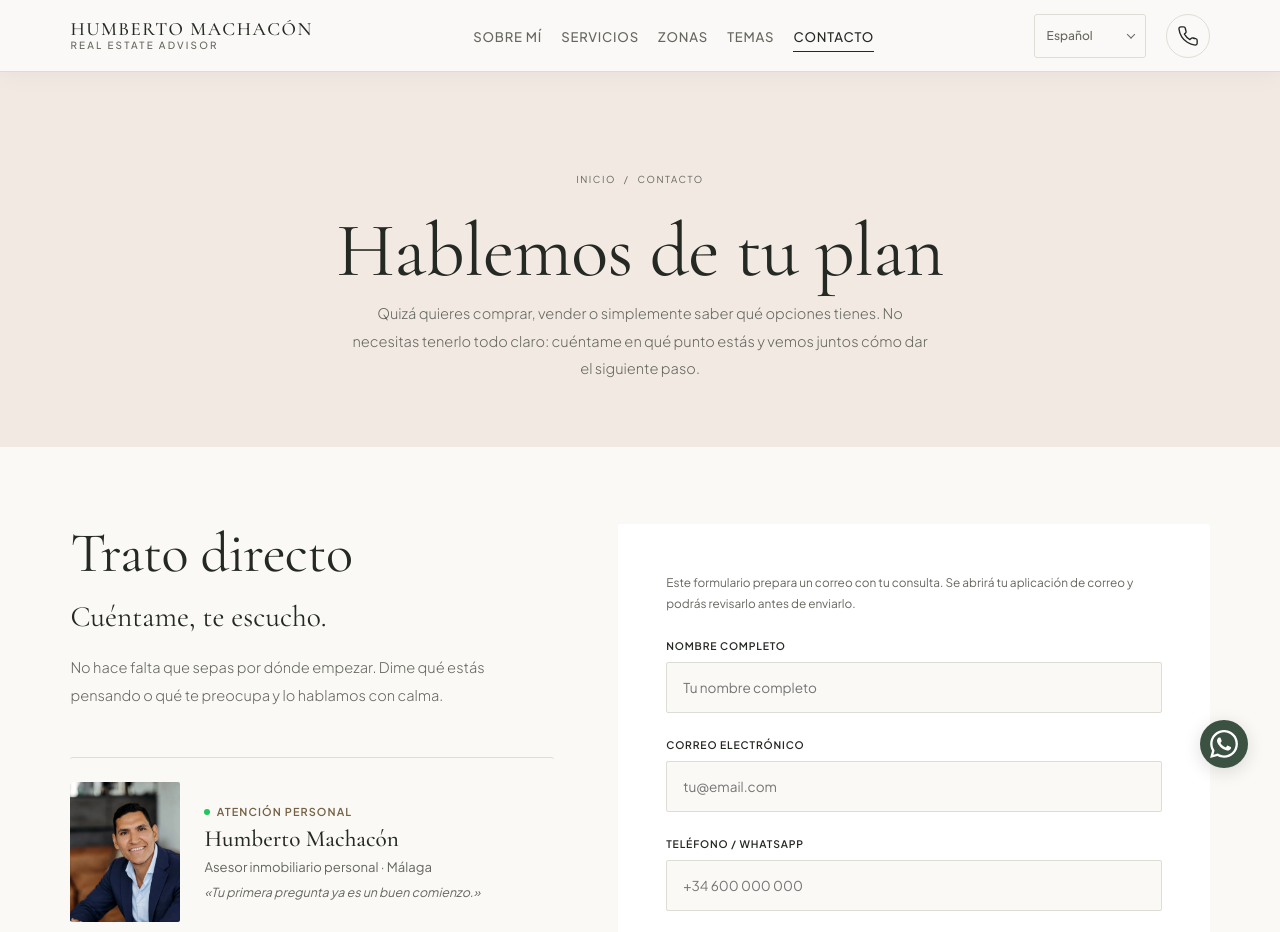
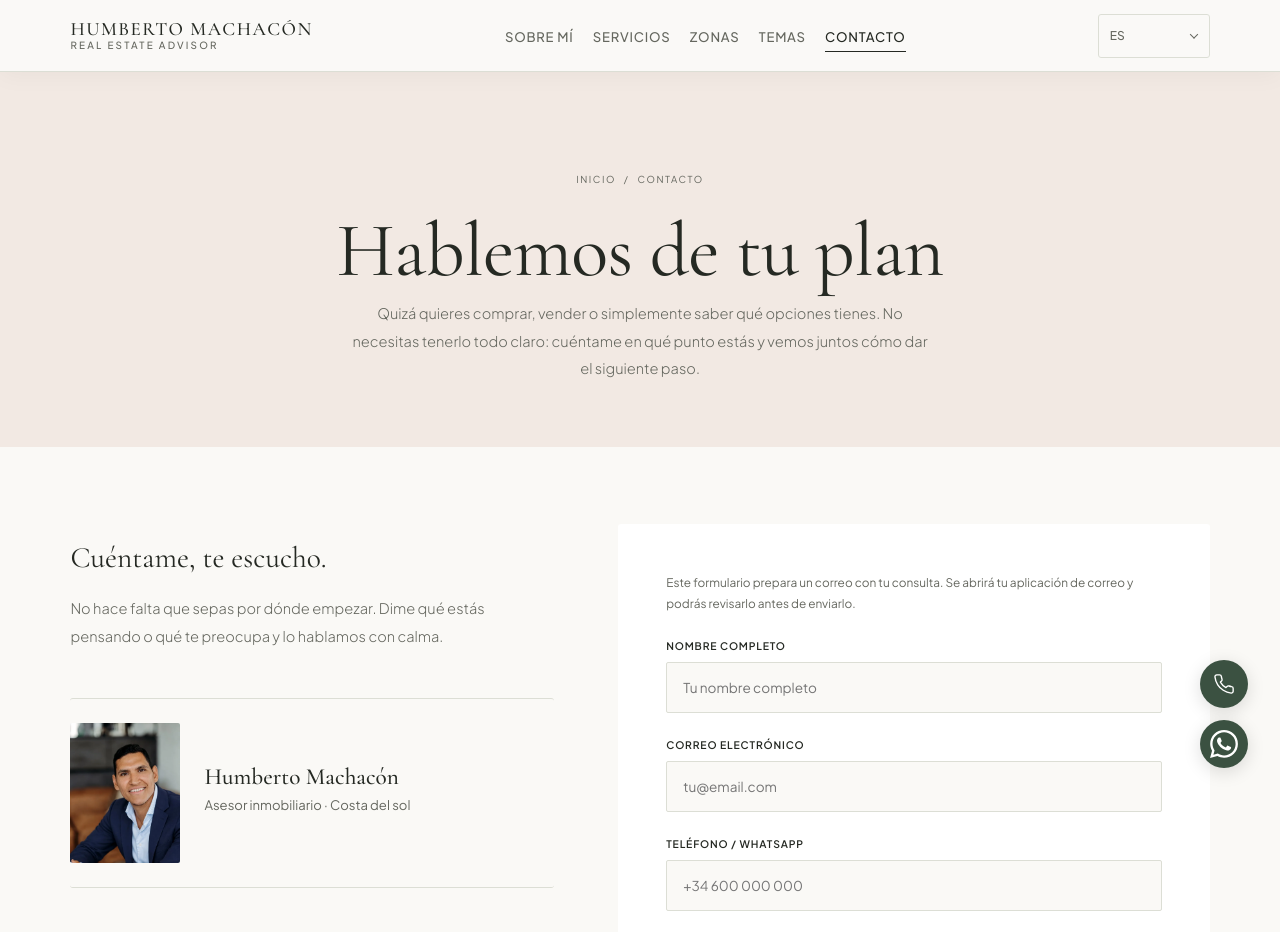
Before and after one commit to regrowcode/humbertomachaconsite, a website built with Vite: page contacto.html in a window 1280 px wide. Shown: the top 932 px of the page. Built offline with nearby package versions, Linux system fonts and the light colour scheme.

```diff
--- a/contacto.html
+++ b/contacto.html
@@ -35,14 +35,11 @@
         <div class="nav-actions">
           <div class="lang-switcher">
             <select class="lang-select" id="lang-switcher" aria-label="Seleccionar idioma">
-              <option value="es" lang="es" selected>Español</option>
-              <option value="en" lang="en">English</option>
-              <option value="de" lang="de">Deutsch</option>
+              <option value="es" lang="es" selected>ES</option>
+              <option value="en" lang="en">EN</option>
+              <option value="de" lang="de">DE</option>
             </select>
           </div>
-          <a href="tel:+34600000000" class="header-call-link" id="header-call-link" aria-label="Llamar a Humberto" title="Llamar a Humberto">
-            <svg width="22" height="22" viewBox="0 0 24 24" fill="none" stroke="currentColor" stroke-width="1.5" stroke-linecap="round" stroke-linejoin="round" aria-hidden="true" focusable="false"><path d="M22 16.92v3a2 2 0 0 1-2.18 2 19.79 19.79 0 0 1-8.63-3.07 19.5 19.5 0 0 1-6-6A19.79 19.79 0 0 1 2.12 4.2 2 2 0 0 1 4.11 2h3a2 2 0 0 1 2 1.72c.12.96.35 1.9.69 2.79a2 2 0 0 1-.45 2.11L8.09 9.89a16 16 0 0 0 6 6l1.27-1.27a2 2 0 0 1 2.11-.45c.89.34 1.83.57 2.79.69A2 2 0 0 1 22 16.92z"/></svg>
-          </a>
           <button type="button" class="hamburger-btn" id="hamburger-btn" aria-label="Abrir menú">☰</button>
         </div>
       </div>
@@ -69,7 +66,6 @@
       <div class="container contact-layout-grid">
         <!-- Left: Direct Channels -->
         <div class="contact-info-block">
-          <h2 class="section-title" data-i18n="contact.channels">Trato directo</h2>
           <p class="contact-personal-subtitle" id="contact-project-title" data-i18n="contact.personalTitle">Cuéntame, te escucho.</p>
           <p class="section-subtitle-clean" id="contact-project-description" style="margin-bottom: 1.5rem;" data-i18n="contact.personalDesc">
             No hace falta que sepas por dónde empezar. Dime qué estás pensando o qué te preocupa y lo hablamos con calma.
@@ -83,10 +79,8 @@
               loading="lazy"
             />
             <div class="contact-advisor-info">
-              <span class="contact-advisor-badge-pill" data-i18n="contact.directAttention">Atención personal</span>
               <h3 class="contact-advisor-name">Humberto Machacón</h3>
-              <p class="contact-advisor-title" data-i18n="ui.advisorTitle">Asesor inmobiliario personal · Málaga</p>
-              <p class="contact-advisor-note" data-i18n="contact.advisorNote">«Tu primera pregunta ya es un buen comienzo.»</p>
+              <p class="contact-advisor-title" data-i18n="ui.advisorTitle">Asesor inmobiliario · Costa del sol</p>
             </div>
           </div>
 
@@ -292,6 +286,9 @@
     </footer>
 
     <!-- Floating WhatsApp Action Button -->
+    <a href="tel:+34681816023" class="floating-call" id="floating-call" aria-label="Llamar a Humberto" title="Llamar a Humberto">
+      <svg width="22" height="22" viewBox="0 0 24 24" fill="none" stroke="currentColor" stroke-width="1.5" stroke-linecap="round" stroke-linejoin="round" aria-hidden="true" focusable="false"><path d="M22 16.92v3a2 2 0 0 1-2.18 2 19.79 19.79 0 0 1-8.63-3.07 19.5 19.5 0 0 1-6-6A19.79 19.79 0 0 1 2.12 4.2 2 2 0 0 1 4.11 2h3a2 2 0 0 1 2 1.72c.12.96.35 1.9.69 2.79a2 2 0 0 1-.45 2.11L8.09 9.89a16 16 0 0 0 6 6l1.27-1.27a2 2 0 0 1 2.11-.45c.89.34 1.83.57 2.79.69A2 2 0 0 1 22 16.92z"/></svg>
+    </a>
     <a href="#" target="_blank" rel="noopener noreferrer" class="floating-whatsapp" id="floating-whatsapp" aria-label="Contactar por WhatsApp">
       <svg width="28" height="28" viewBox="0 0 24 24" fill="currentColor">
         <path d="M.057 24l1.687-6.163c-1.041-1.804-1.588-3.849-1.587-5.946.003-6.556 5.338-11.891 11.893-11.891 3.181.001 6.167 1.24 8.413 3.488 2.245 2.248 3.481 5.236 3.48 8.414-.003 6.557-5.338 11.892-11.893 11.892-1.99-.001-3.951-.5-5.688-1.448l-6.305 1.654zm6.597-3.807c1.676.995 3.276 1.591 5.392 1.592 5.448 0 9.886-4.434 9.889-9.885.002-5.462-4.415-9.89-9.881-9.892-5.452 0-9.887 4.434-9.889 9.884-.001 2.225.651 3.891 1.746 5.634l-.999 3.648 3.742-.981zm11.387-5.464c-.074-.124-.272-.198-.57-.347-.297-.149-1.758-.868-2.031-.967-.272-.099-.47-.149-.669.149-.198.297-.768.967-.941 1.165-.173.198-.347.223-.644.074-.297-.149-1.255-.462-2.39-1.475-.883-.788-1.48-1.761-1.653-2.059-.173-.297-.018-.458.13-.606.134-.133.297-.347.446-.521.151-.172.2-.296.3-.495.099-.198.05-.372-.025-.521-.075-.148-.669-1.611-.916-2.206-.242-.579-.487-.501-.669-.51l-.57-.01c-.198 0-.52.074-.792.372s-1.04 1.016-1.04 2.479 1.065 2.876 1.213 3.074c.149.198 2.095 3.2 5.076 4.487.709.306 1.263.489 1.694.626.712.226 1.36.194 1.872.118.571-.085 1.758-.719 2.006-1.413.248-.695.248-1.29.173-1.414z"/>
--- a/src/editorial.css
+++ b/src/editorial.css
@@ -43,7 +43,8 @@
 .btn-secondary { background: transparent; backdrop-filter: none; }
 .btn-whatsapp-large { background: #3b5141; font-size: .7rem; box-shadow: none; }
 .btn-whatsapp-large:hover { background: #293d2e; box-shadow: none; transform: none; }
-.floating-whatsapp { width: 48px; height: 48px; background: #3b5141; box-shadow: 0 4px 18px #0002; }
+.floating-whatsapp, .floating-call { width: 48px; height: 48px; background: #3b5141; box-shadow: 0 4px 18px #0002; }
+.floating-call { bottom: calc(2rem + 60px); }
 
 /* Native language dropdown: accessible by keyboard and touch, without flags. */
 .lang-switcher { position: relative; color: white; }
@@ -63,15 +64,6 @@
 .lang-select:focus-visible { outline-color: currentColor; outline-offset: 3px; }
 .site-header.scrolled .lang-select { border-color: var(--border-light); }
 .site-header.scrolled .lang-select:hover { background: var(--bg-alt); border-color: var(--accent-gold-dark); }
-.header-call-link {
-  display: inline-flex; align-items: center; justify-content: center;
-  width: 44px; height: 44px; flex-shrink: 0; color: white;
-  border: 1px solid #ffffff50; border-radius: 50%;
-  transition: background-color .2s ease, border-color .2s ease;
-}
-.header-call-link:hover { background: #ffffff18; border-color: currentColor; }
-.site-header.scrolled .header-call-link { color: var(--text-main); border-color: var(--border-light); }
-.site-header.scrolled .header-call-link:hover { background: var(--bg-alt); border-color: var(--accent-gold-dark); }
 @media (max-width: 700px) {
   .lang-select { width: 100px; font-size: .7rem; }
 }
@@ -80,7 +72,6 @@
   .site-header .brand-name { font-size: .72rem; }
   .site-header .nav-actions { gap: .2rem; }
   .lang-select { width: 92px; padding-left: .5rem; }
-  .header-call-link { width: 36px; height: 44px; border-radius: 3px; }
   .site-header .hamburger-btn { width: 32px; padding-inline: 0; }
 }
 
@@ -523,6 +514,7 @@
   .contact-advisor-card-img { width: 85px; height: 110px; }
   .contact-advisor-card { gap: 1rem; }
   .floating-whatsapp { bottom: 1rem; right: 1rem; }
+  .floating-call { bottom: calc(1rem + 60px); right: 1rem; }
   .footer-bottom-row { padding-bottom: 2rem; }
   .legal-modal-header, .legal-modal-body { padding: 1.25rem; }
 }
--- a/src/main.js
+++ b/src/main.js
@@ -98,7 +98,7 @@
 
   // 6. Update WhatsApp URLs with localized greeting
   updateWhatsAppLinks(lang);
-  const callLink = document.getElementById('header-call-link');
+  const callLink = document.getElementById('floating-call');
   if (callLink) {
     callLink.setAttribute('aria-label', t.ui.callAdvisor);
     callLink.title = `${t.ui.callAdvisor} · ${siteConfig.contact.phoneDisplay}`;
@@ -139,7 +139,7 @@
  * Injects contact numbers and addresses from siteConfig
  */
 function initSiteConfig() {
-  const callLink = document.getElementById('header-call-link');
+  const callLink = document.getElementById('floating-call');
   if (callLink) callLink.href = `tel:+${siteConfig.contact.whatsappNumber}`;
   document.querySelectorAll('[data-social]').forEach((link) => {
     const url = siteConfig.socials[link.dataset.social];
--- a/src/style.css
+++ b/src/style.css
@@ -1651,7 +1651,8 @@
 /* ==========================================================================
    FLOATING WHATSAPP BUTTON (Minimalist & Crisp)
    ========================================================================== */
-.floating-whatsapp {
+.floating-whatsapp,
+.floating-call {
   position: fixed;
   bottom: 2rem;
   right: 2rem;
@@ -1668,7 +1669,8 @@
   transition: var(--transition-smooth);
 }
 
-.floating-whatsapp:hover {
+.floating-whatsapp:hover,
+.floating-call:hover {
   transform: scale(1.08);
   box-shadow: 0 12px 30px rgba(37, 211, 102, 0.5);
 }
--- a/src/translations.js
+++ b/src/translations.js
@@ -47,7 +47,7 @@
       discover: "Una forma más personal de asesorarte",
       discoverService: "Descubrir →", exploreArea: "Conocer la zona →", areaAdvice: "Hablemos de esta zona →",
       pauseVideo: "Pausar vídeo", playVideo: "Reproducir vídeo", openMenu: "Abrir menú", closeMenu: "Cerrar menú",
-      consultation: "Conversar sobre mi proyecto →", advisorTitle: "Asesor inmobiliario personal · Málaga",
+      consultation: "Conversar sobre mi proyecto →", advisorTitle: "Asesor inmobiliario · Costa del sol",
     },
     editorial: {
       introTitle: "Comprar o vender una propiedad trae muchas preguntas.",
@@ -383,7 +383,7 @@
       heroVideoNote: "Illustrative coastal and villa footage. Not property listings.",
       discoverService: "Discover →", exploreArea: "Explore the area →", areaAdvice: "Let's discuss this area →",
       pauseVideo: "Pause video", playVideo: "Play video", openMenu: "Open menu", closeMenu: "Close menu",
-      consultation: "Discuss my project →", advisorTitle: "Personal real estate advisor · Málaga",
+      consultation: "Discuss my project →", advisorTitle: "Real estate advisor · Costa del sol",
     },
     editorial: {
       introTitle: "Buying or selling a property brings plenty of questions.",
@@ -720,7 +720,7 @@
       heroVideoNote: "Illustrative Küsten- und Villenaufnahmen. Keine Immobilienangebote.",
       discoverService: "Entdecken →", exploreArea: "Die Gegend entdecken →", areaAdvice: "Über diese Gegend sprechen →",
       pauseVideo: "Video pausieren", playVideo: "Video abspielen", openMenu: "Menü öffnen", closeMenu: "Menü schließen",
-      consultation: "Über mein Projekt sprechen →", advisorTitle: "Persönlicher Immobilienberater · Málaga",
+      consultation: "Über mein Projekt sprechen →", advisorTitle: "Persönlicher Immobilienberater · Costa del sol",
     },
     editorial: {
       introTitle: "Eine Immobilie zu kaufen oder zu verkaufen wirft viele Fragen auf.",
```
Also changed, not shown: index.html (+6 -6 lines), servicios.html (+6 -6 lines), sobre-mi.html (+6 -6 lines), temas.html (+6 -6 lines), tests/site.test.mjs (+6 -4 lines), zonas.html (+6 -6 lines), 1 other file.
